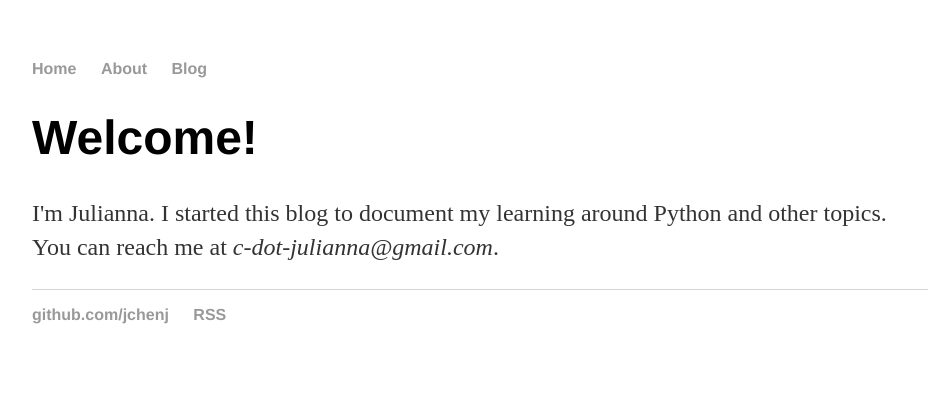
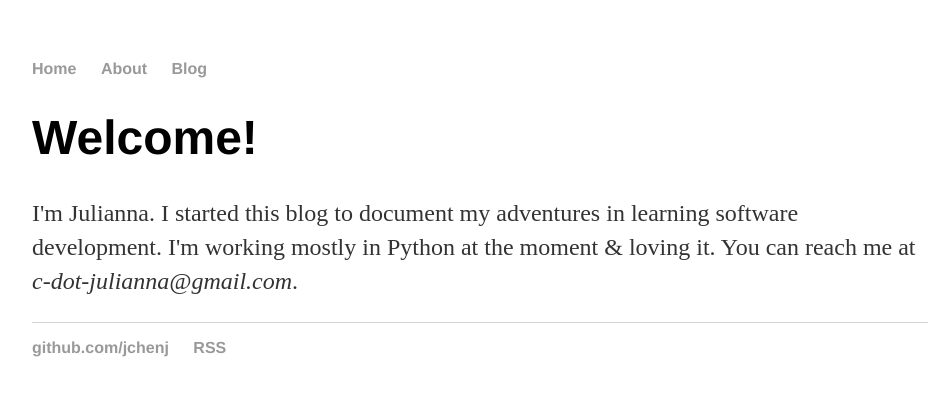
Before and after one commit to jchenj/jchenj.github.io, a Jekyll site: the page built from index.html, in a window 1280 px wide. Shown: the top 396 px of the page, without its empty margins (160-1104 px from the left). Built offline with Jekyll 4.4.1, drawn with Linux system fonts in a browser that asks for light colours.

Commit message:
Update index.html

```diff
--- a/index.html
+++ b/index.html
@@ -4,5 +4,5 @@ title: Julianna Chen
 ---
 <div class= "blurb">
 	<h1>Welcome!</h1>
-        <p>I'm Julianna. I started this blog to document my learning around Python and other topics. You can reach me at <i>c-dot-julianna@gmail.com</i>.</p>
+        <p>I'm Julianna. I started this blog to document my adventures in learning software development. I'm working mostly in Python at the moment & loving it. You can reach me at <i>c-dot-julianna@gmail.com</i>.</p>
 <div><!-- /.blurb -->
```
